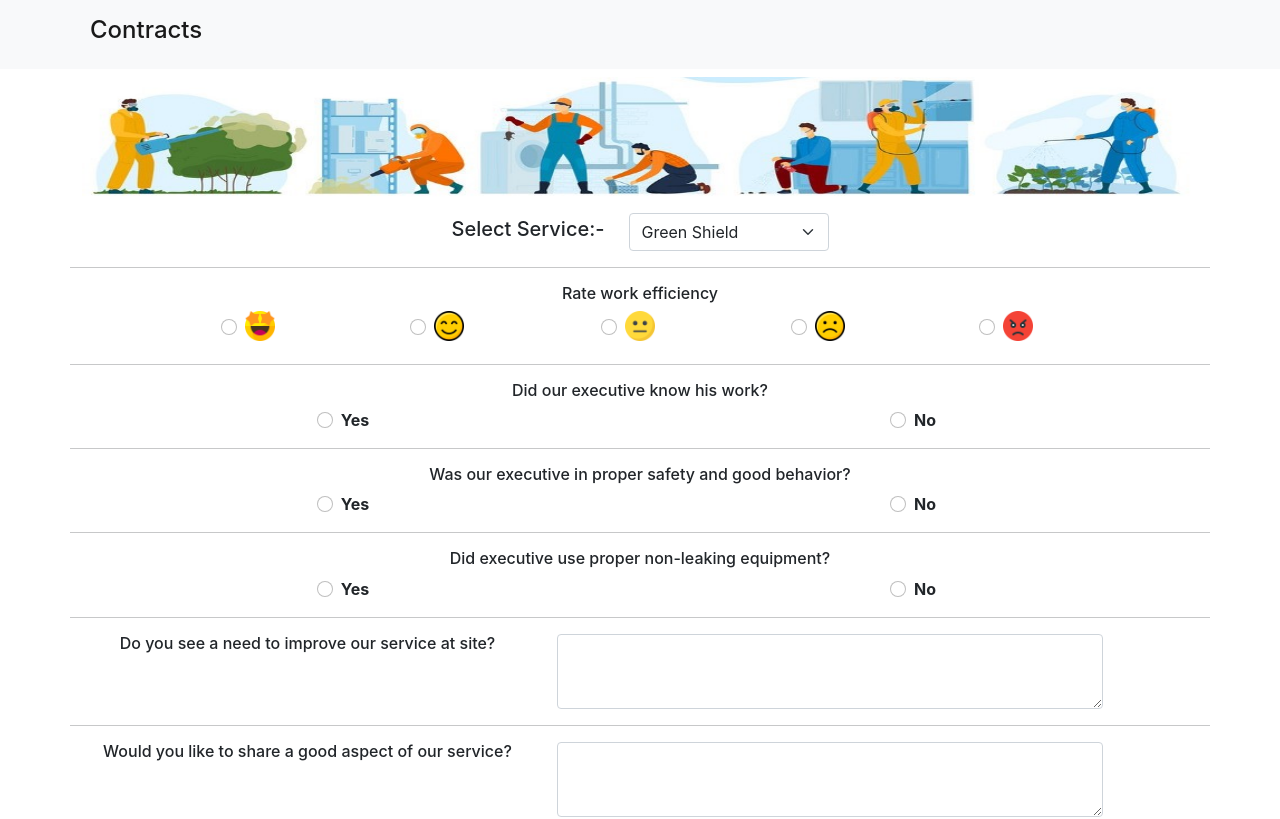
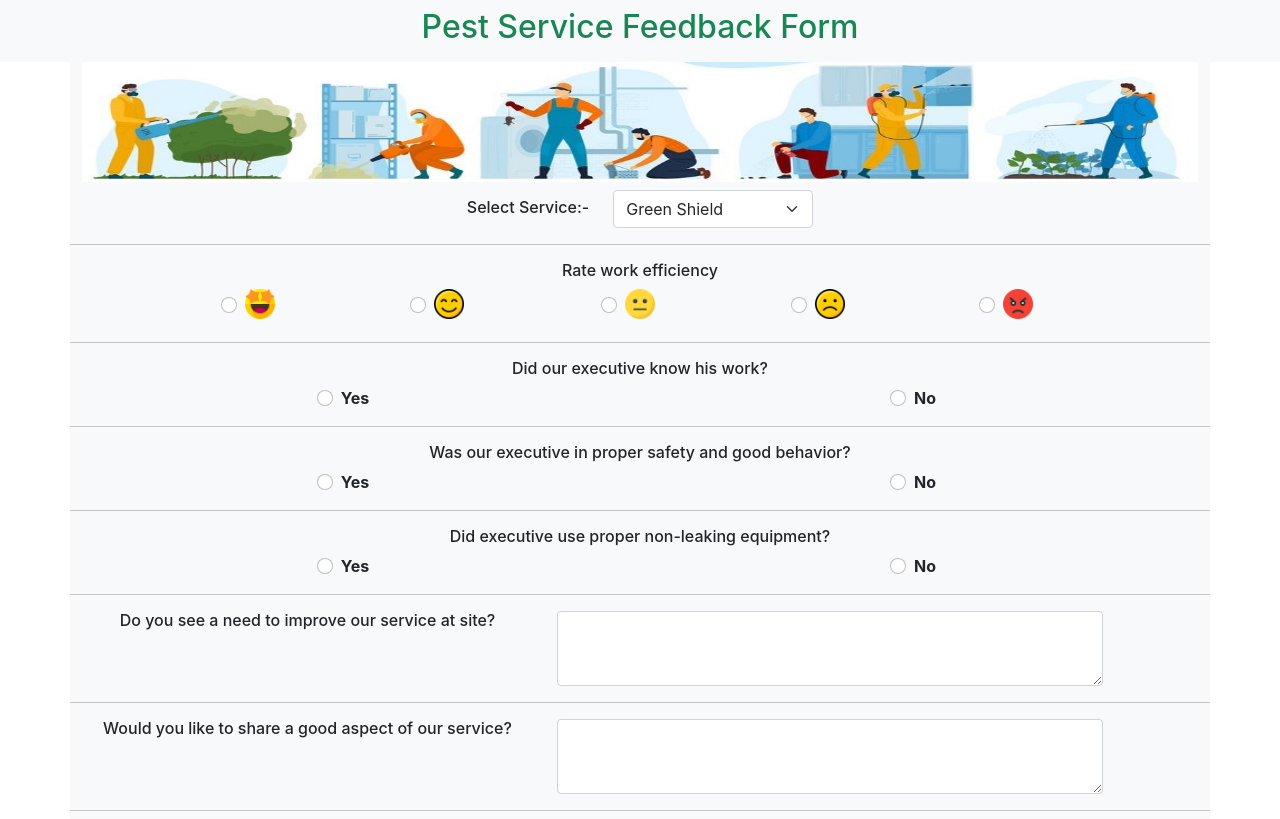
Before and after one commit to mayurkanade44/Contract-QR, a React (Create React App) app in the folder frontend/: page /newFeedback/1/1 in a window 1280 px wide. Shown: the top 819 px of the page. Built offline with nearby package versions, Linux system fonts and the light colour scheme.

Commit message:
feedback mail link n design changes

```diff
--- a/frontend/src/components/AllContracts.jsx
+++ b/frontend/src/components/AllContracts.jsx
@@ -45,7 +45,7 @@ const AllContracts = () => {
     setPage(index);
   };
 
-  const add = (first, second, third, fourth, fifth, six, id, contractNo) => {
+  const add = (first, second, third, fourth, fifth, six, id) => {
     const temp = new Set();
     const emails = [];
     if (first && first !== "clientproxymail@gmail.com") temp.add(first);
@@ -55,10 +55,9 @@ const AllContracts = () => {
     if (fifth && fifth !== "clientproxymail@gmail.com") temp.add(fifth);
     if (six && six !== "clientproxymail@gmail.com") temp.add(six);
     [...temp].map((item) => {
-      const tes = item.split("@")[0] + "_" + contractNo.replace("/", "");
       return emails.push({
         email: item,
-        line: `https://cqr.sat9.in/feedback/${tes}`,
+        line: `https://cqr.sat9.in/feedback/${item}/${id}`,
       });
     });
     addEmails(emails);
@@ -201,8 +200,7 @@ const AllContracts = () => {
                           shipToContact1.email,
                           shipToContact2.email,
                           shipToContact3.email,
-                          _id,
-                          contractNo
+                          _id
                         )
                       }
                     >
--- a/frontend/src/components/Navbar.jsx
+++ b/frontend/src/components/Navbar.jsx
@@ -1,15 +1,20 @@
 import React from "react";
 import { FaUserCircle } from "react-icons/fa";
-import { Link } from "react-router-dom";
+import { Link, useLocation } from "react-router-dom";
 import { useDataContext } from "../context/data_context";
 import bag from "../images/bag.png";
 
 const Navbar = () => {
   const { user, logout, role, feedbackEmails } = useDataContext();
+  const location = useLocation();
   return (
     <div>
       <nav className="navbar navbar-expand-lg navbar-light bg-light">
         <div className="container">
+          {location.pathname.split("/").length > 3 ? (
+            <h2 className="mx-auto text-success">Pest Service Feedback Form</h2>
+          ) : (
+            <>
               <button
                 className="navbar-toggler"
                 type="button"
@@ -43,7 +48,11 @@ const Navbar = () => {
                       </li>
                     )}
                     <li className="nav-item me-4">
-                  <Link to="/cart" className="nav-link active" aria-current="page">
+                      <Link
+                        to="/cart"
+                        className="nav-link active"
+                        aria-current="page"
+                      >
                         <img src={bag} alt="cart" style={{ width: 30 }} />
                         {feedbackEmails.length > 0 && (
                           <span className="position-absolute top-25 start-75 translate-middle badge cart-badge rounded-pill bg-dark">
@@ -54,7 +63,11 @@ const Navbar = () => {
                     </li>
 
                     <li className="nav-item me-4">
-                  <Link to="/" className="nav-link active" aria-current="page">
+                      <Link
+                        to="/"
+                        className="nav-link active"
+                        aria-current="page"
+                      >
                         <h4>Home</h4>
                       </Link>
                     </li>
@@ -76,7 +89,9 @@ const Navbar = () => {
                       aria-expanded="false"
                     >
                       <FaUserCircle className="mx-2" />
-                  <span>{user && user[0].toUpperCase() + user.slice(1)}</span>
+                      <span>
+                        {user && user[0].toUpperCase() + user.slice(1)}
+                      </span>
                     </h4>
                     <ul
                       className="dropdown-menu"
@@ -92,6 +107,8 @@ const Navbar = () => {
                   </ul>
                 )}
               </div>
+            </>
+          )}
         </div>
       </nav>
     </div>
--- a/frontend/src/index.css
+++ b/frontend/src/index.css
@@ -127,3 +127,7 @@ input[type="number"] {
   background-repeat: no-repeat;
   background-position: 50% 50%;
 }
+
+.feedbackbg {
+  margin-top: 0px !important;
+}
--- a/frontend/src/pages/NewFeedback.jsx
+++ b/frontend/src/pages/NewFeedback.jsx
@@ -24,7 +24,6 @@ const initialState = {
 
 const NewFeedback = () => {
   const [formValue, setFormValue] = useState(initialState);
-  const [emoji, setEmoji] = useState(false);
   const [thanks, setThanks] = useState(false);
 
   const { newFeedback } = useDataContext();
@@ -38,7 +37,6 @@ const NewFeedback = () => {
     improvement,
     aspect,
     recommend,
-    rating,
   } = formValue;
 
   const service = [
@@ -88,8 +86,6 @@ const NewFeedback = () => {
   const handleChange = (e) => {
     const { name, value } = e.target;
 
-    setEmoji(true);
-
     setFormValue({ ...formValue, [name]: value });
   };
 
@@ -106,16 +102,10 @@ const NewFeedback = () => {
   };
 
   return (
-    <div className="container my-2">
+    <div className="container my-2 bg-light feedbackbg">
       {!thanks ? (
         <>
-          <h2 className="text-center text-info">
-            <img
-              src={feedback}
-              alt="feedback"
-              className="feedback-banner mb-2"
-            />
-          </h2>
+          <img src={feedback} alt="feedback" className="feedback-banner mb-2" />
 
           <form
             onSubmit={handleSubmit}
@@ -124,7 +114,7 @@ const NewFeedback = () => {
           >
             <div className="row">
               <div className="col-12 d-flex justify-content-center">
-                <h5 className="me-4 pt-1">Select Service:-</h5>
+                <h6 className="me-4 pt-2">Select Service:-</h6>
                 <select
                   className="form-select d-inline"
                   style={{ width: 200 }}
@@ -166,86 +156,6 @@ const NewFeedback = () => {
                   </label>
                 </div>
               ))}
-              {/* <div className="col-2 d-flex justify-content-center emo">
-                <input
-                  className="form-check-input mt-2"
-                  type="radio"
-                  name="efficiency"
-                  value="Best"
-                  onChange={handleChange}
-                />
-                <label
-                  className="form-check-label ms-2"
-                  htmlFor="flexCheckChecked"
-                >
-                  <img src={best} alt="ugly" width={30} />
-                  <p className="emo-name">Best</p>
-                </label>
-              </div>
-              <div className="col-2 d-flex justify-content-center emo">
-                <input
-                  className="form-check-input mt-2"
-                  type="radio"
-                  name="efficiency"
-                  value="Good"
-                  onChange={handleChange}
-                />
-                <label
-                  className="form-check-label ms-2"
-                  htmlFor="flexCheckDefault"
-                >
-                  <img src={smile} alt="good" width={30} />
-                  <p className="emo-name">Good</p>
-                </label>
-              </div>
-              <div className="col-2 d-flex justify-content-center emo">
-                <input
-                  className="form-check-input mt-2"
-                  type="radio"
-                  name="efficiency"
-                  value="Average"
-                  onChange={handleChange}
-                />
-                <label
-                  className="form-check-label ms-2 "
-                  htmlFor="flexCheckChecked"
-                >
-                  <img src={bad} alt="bad" width={30} />
-                  <p className="emo-name">Avg</p>
-                </label>
-              </div>
-              <div className="col-2 d-flex justify-content-center emo">
-                <input
-                  className="form-check-input mt-2"
-                  type="radio"
-                  name="efficiency"
-                  value="Bad"
-                  onChange={handleChange}
-                />
-                <label
-                  className="form-check-label ms-2"
-                  htmlFor="flexCheckChecked"
-                >
-                  <img src={ugly} alt="ugly" width={30} />
-                  <p className="emo-name">Bad</p>
-                </label>
-              </div>
-              <div className="col-2 d-flex justify-content-center emo">
-                <input
-                  className="form-check-input mt-2"
-                  type="radio"
-                  name="efficiency"
-                  value="Worst"
-                  onChange={handleChange}
-                />
-                <label
-                  className="form-check-label ms-2 "
-                  htmlFor="flexCheckChecked"
-                >
-                  <img src={angry} alt="ugly" width={30} />
-                  <p className="emo-name">Worst</p>
-                </label>
-              </div> */}
               <hr className="mb-3" />
               <h6 className="text-center">Did our executive know his work?</h6>
               <div className="col-6 d-flex justify-content-center">
```
Lines whose indentation alone changed are shown as unchanged.
